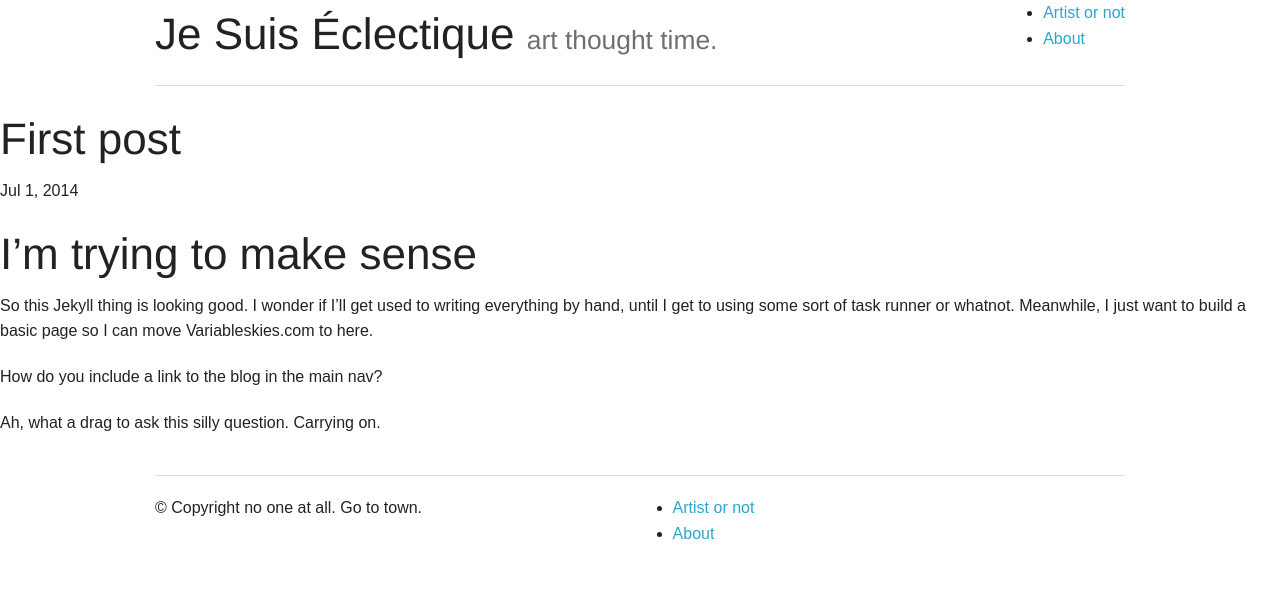
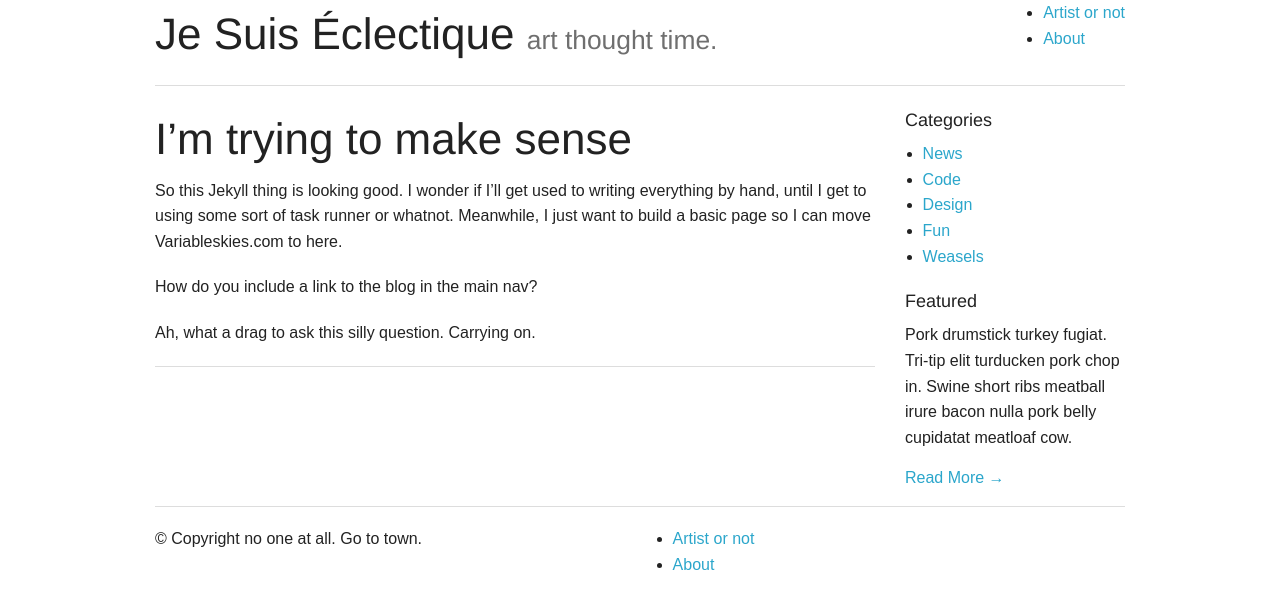
Before and after one commit to bitcolorine/Je-suis-eclectique, a Jekyll site: the page built from _posts/2014-07-01-first-post.md, in a window 1280 px wide. Shown: the top 609 px of the page. Built offline with Jekyll 4.4.1, drawn with Linux system fonts in a browser that asks for light colours; Markdown is read by kramdown in place of the engine named in the settings.

Commit message:
Changes to includes and layouts

```diff
--- a/_config.yml
+++ b/_config.yml
@@ -1,6 +1,7 @@
 name: Je suis eclectique
 markdown: redcarpet
 highlighter: pygments
-permalink: /:categories/:year/:month/:day/:title.html
 fullname: Luisa Fernanda
 baseurl: /Je-suis-eclectique
+permalink: /:year/:month/:title
+paginate: 10
--- a/_includes/postlist.html
+++ b/_includes/postlist.html
@@ -1,7 +1,7 @@
 <ul>
   {% for post in site.posts %}
     <li>
-      <a href="{{ site.baseurl }}{{ post.url }}">{{ post.title }}</a>
+     <h3> <a href="{{ site.baseurl }}{{ post.url }}">{{ post.title }}</a></h3>
     </li>
   {% endfor %}
 </ul>
--- a/_layouts/default.html
+++ b/_layouts/default.html
@@ -1,9 +1,48 @@
 {% include head.html %}
 
-    <h1>{{ page.title }}</h1>
 
-{{ content }}
+<div class="row">
+
+
+ <div class="large-9 columns" role="content">
 
 
 
+      <article class="index">
+
+          {{ content }}
+
+       </article>
+
+
+  <hr/>
+
+
+    </div>
+
+
+
+    <aside class="large-3 columns">
+
+      <h5>Categories</h5>
+      <ul class="side-nav">
+        <li><a href="#">News</a></li>
+        <li><a href="#">Code</a></li>
+        <li><a href="#">Design</a></li>
+        <li><a href="#">Fun</a></li>
+        <li><a href="#">Weasels</a></li>
+      </ul>
+
+      <div class="panel">
+        <h5>Featured</h5>
+        <p>Pork drumstick turkey fugiat. Tri-tip elit turducken pork chop in. Swine short ribs meatball irure bacon nulla pork belly cupidatat meatloaf cow.</p>
+        <a href="#">Read More →</a>
+      </div>
+
+    </aside>
+
+
+  </div>
+
+
 {% include foot.html %}
--- a/_posts/2014-07-01-first-post.md
+++ b/_posts/2014-07-01-first-post.md
@@ -1,5 +1,5 @@
 ---
-layout: post
+layout: default
 title:  "First post"
 date:   2014-07-01
 categories: tests
```
Also changed, not shown: _includes/body.html (deleted, +0 -47 lines).
